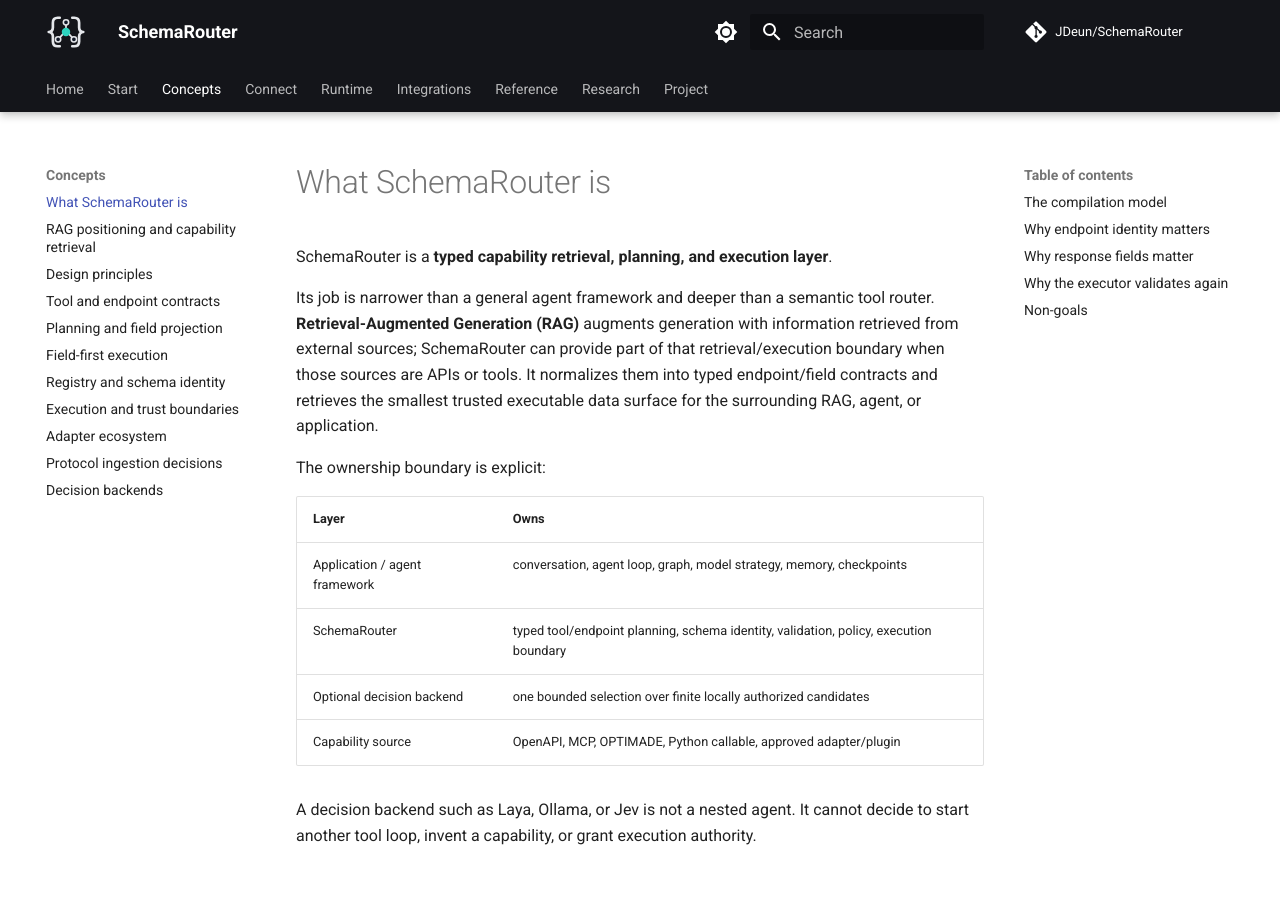
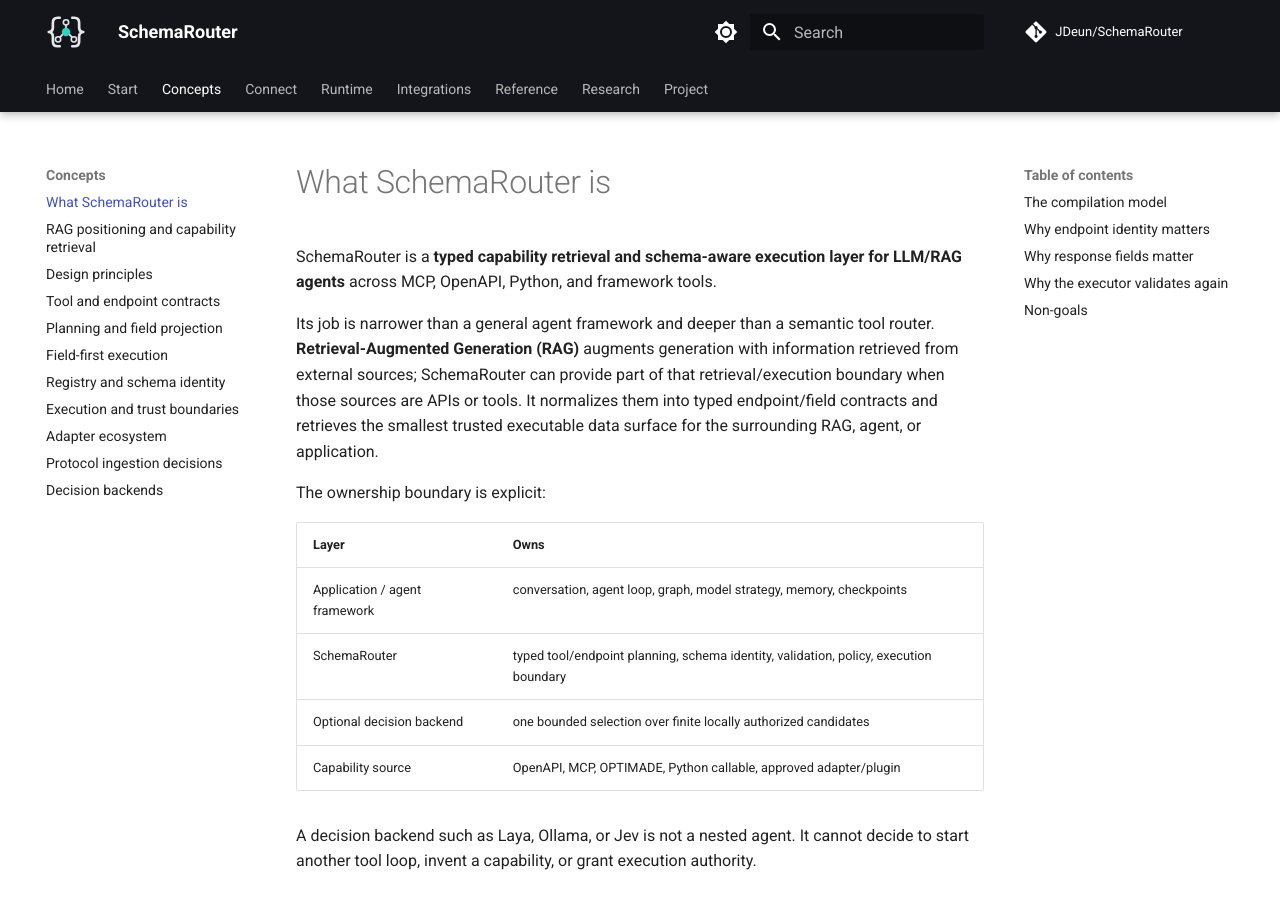
Before and after one commit to JDeun/SchemaRouter, an MkDocs documentation site: the page built from docs/concepts/schema-router.md, in a window 1280 px wide and 900 px high. Built offline with MkDocs 1.6.1 and Material for MkDocs 9.7.7, drawn with Linux system fonts in a browser that asks for light colours; comment, search, counter and statistics services are not loaded.

Commit message:
docs: align concept positioning

```diff
--- a/docs/concepts/schema-router.md
+++ b/docs/concepts/schema-router.md
@@ -1,6 +1,6 @@
 # What SchemaRouter is
 
-SchemaRouter is a **typed capability retrieval, planning, and execution layer**.
+SchemaRouter is a **typed capability retrieval and schema-aware execution layer for LLM/RAG agents** across MCP, OpenAPI, Python, and framework tools.
 
 Its job is narrower than a general agent framework and deeper than a semantic tool router.
 **Retrieval-Augmented Generation (RAG)** augments generation with information retrieved from
```
